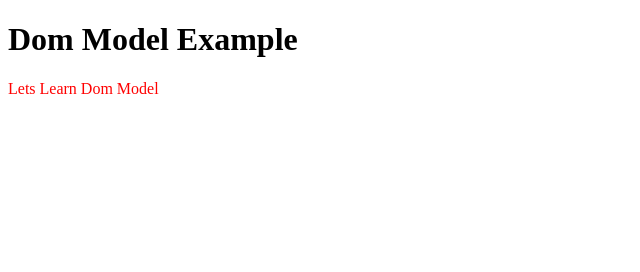
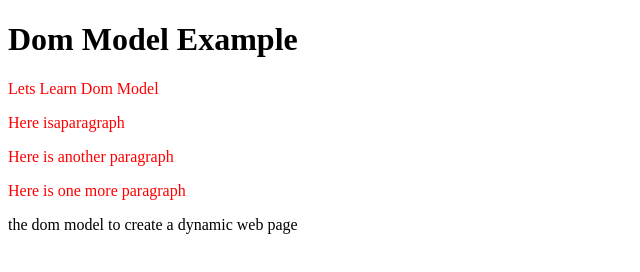
Before and after one commit to taimooorr/Learing-HTML-CSS-JS, a plain HTML site: page JavaScriptInsideHtml/Dom_model.html in a window 1280 px wide. Shown: the whole page, without its empty margins (0-640 px from the left). Drawn offline with Linux system fonts and the light colour scheme.

Commit message:
getElementsByTagName

```diff
--- a/JavaScriptInsideHtml/Dom_model.html
+++ b/JavaScriptInsideHtml/Dom_model.html
@@ -9,8 +9,20 @@
 <body>
     <h1>Dom Model Example</h1>
     <p id="demo">Lets Learn Dom Model</p>
+    <p>Here isaparagraph</p>
+    <p>Here is another paragraph</p>
+    <p>Here is one more paragraph</p>
+    <section>
+       the dom model to create a dynamic web page
+    </section>
     <script>
         document.getElementById("demo").style.color = "red";
+        document.getElementsByTagName("section");
+        var ps = document.getElementsByTagName('p');
+            for (var i = 0; i < ps.length; i++) {
+                ps[i].style.color = "red";
+                alert(`showing paragraph${i}`);
+            }
     </script>
 </body>
 </html>
```
